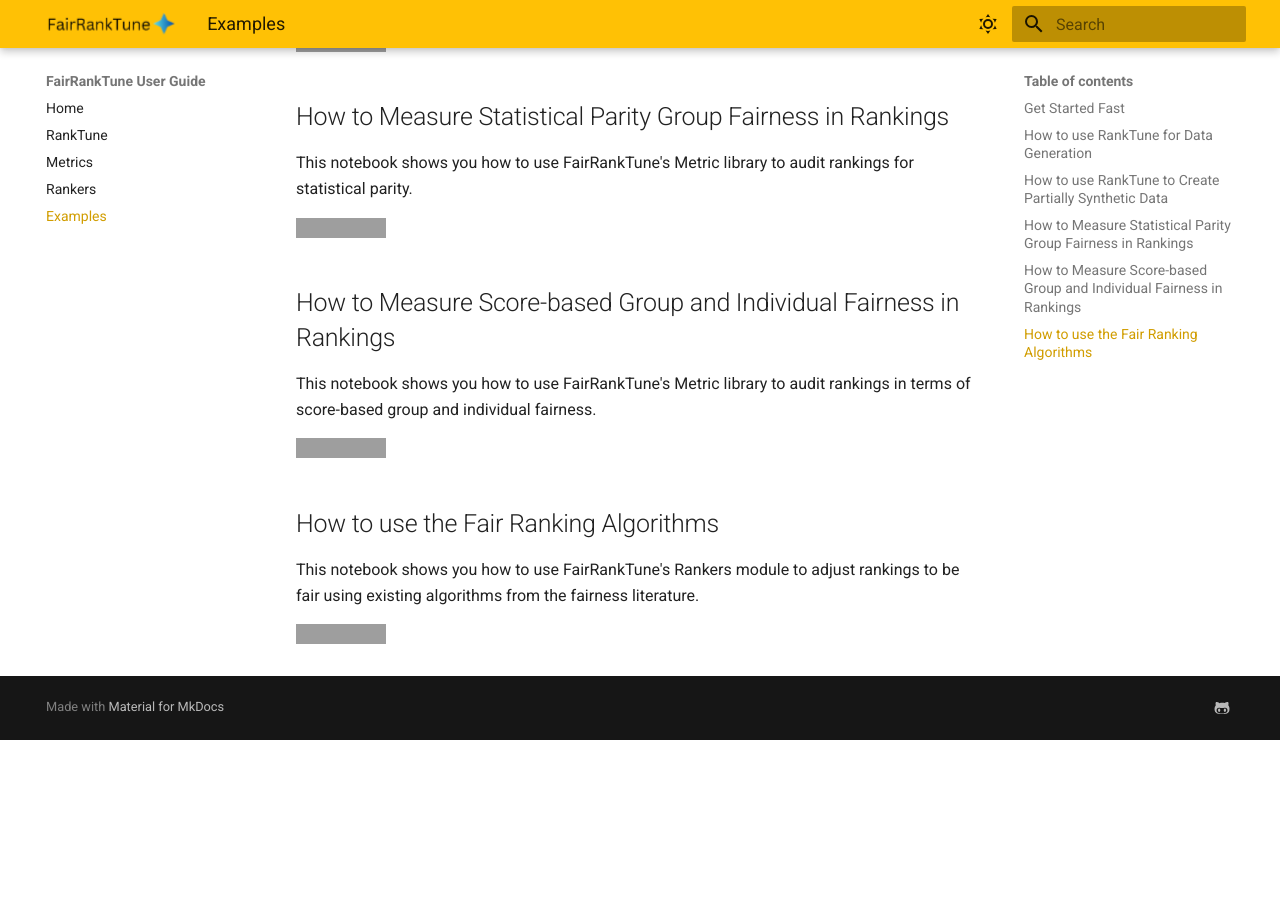
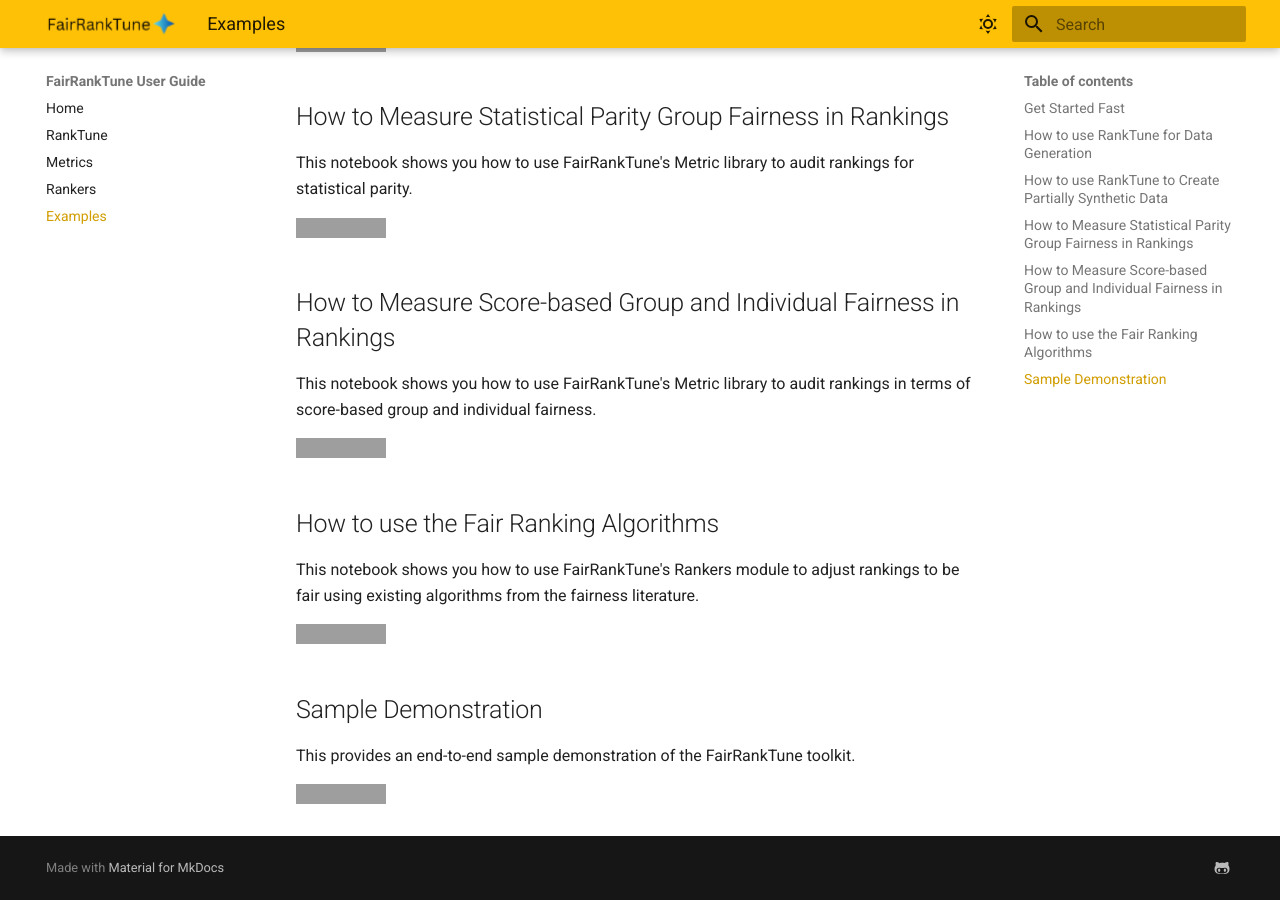
Before and after one commit to KCachel/fairranktune, an MkDocs documentation site: the page built from docs/examples.md, in a window 1280 px wide and 900 px high, scrolled down 612 px. Built offline with MkDocs 1.6.1 and Material for MkDocs 9.7.7, drawn with Linux system fonts in a browser that asks for light colours; before the commit the page ends 1352 px from its top, so only the background shows below that; grey boxes are pictures that could not be loaded.

Commit message:
Update examples.md

```diff
--- a/docs/examples.md
+++ b/docs/examples.md
@@ -29,3 +29,8 @@ This notebook shows you how to use FairRankTune's Metric library to audit rankin
 This notebook shows you how to use FairRankTune's Rankers module to adjust rankings to be fair using existing algorithms from the fairness literature.
 
 [![Open In Colab](https://colab.research.google.com/assets/colab-badge.svg)](https://colab.research.google.com/github/KCachel/fairranktune/blob/main/examples/6_fairranking.ipynb)
+
+## Sample Demonstration
+This provides an end-to-end sample demonstration of the FairRankTune toolkit.
+
+[![Open In Colab](https://colab.research.google.com/assets/colab-badge.svg)](https://colab.research.google.com/github/KCachel/fairranktune/blob/main/examples/7_demonstration.ipynb)
```
